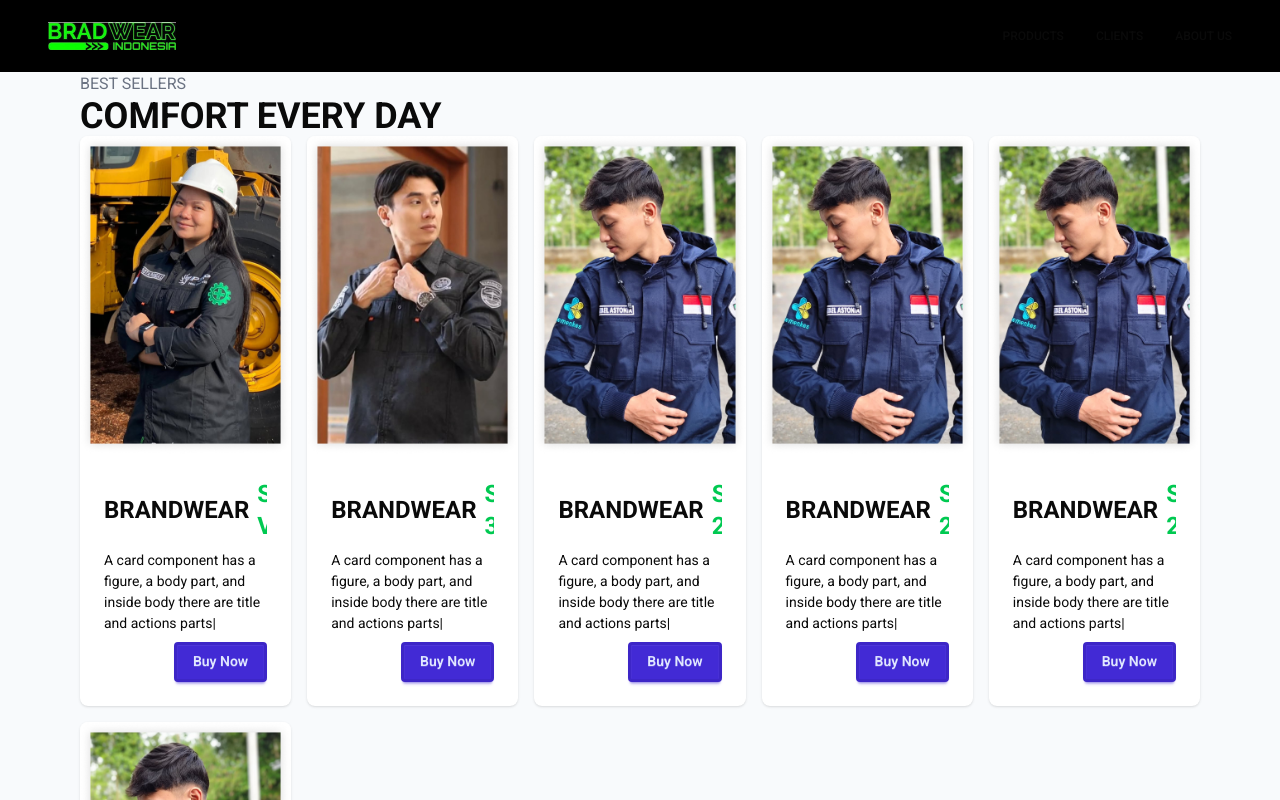
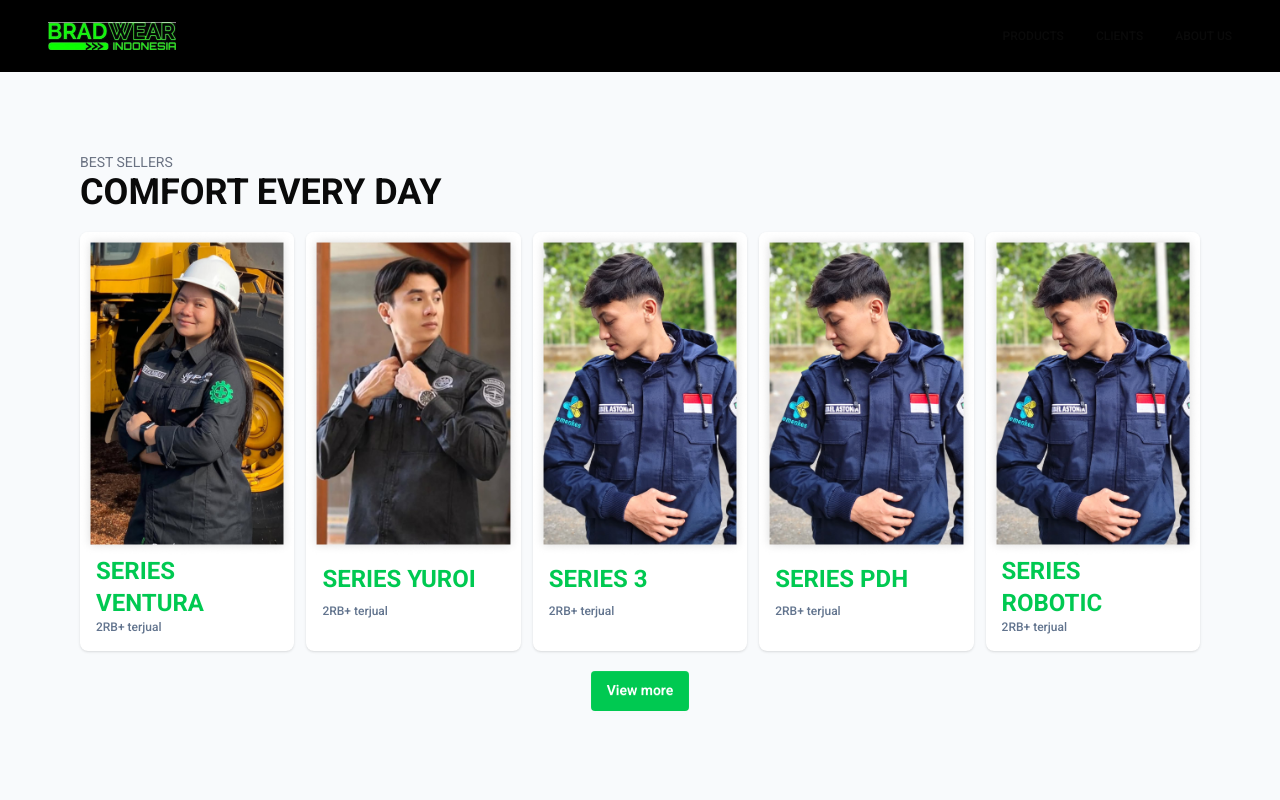
Before and after one commit to Amoebajelek/bradwearindonesia, a Next.js app: page / in a window 1280 px wide. Shown: the top 800 px of the page. Built offline with nearby package versions, Linux system fonts and the light colour scheme.

Commit message:
Content-Add products

```diff
--- a/app/_components/Products.tsx
+++ b/app/_components/Products.tsx
@@ -6,63 +6,99 @@
   {
     id: 1,
     name: "Series Ventura",
-    desc: "A card component has a figure, a body part, and inside body there are title and actions parts|",
+    sells: "2RB+ terjual",
+    desc: "A card component has a figure, a body part, and inside body there are title and actions parts.",
     image: "/Carousel-1.jpg",
   },
   {
     id: 2,
-    name: "Series 3",
-    desc: "A card component has a figure, a body part, and inside body there are title and actions parts|",
+    name: "Series Yuroi",
+    sells: "2RB+ terjual",
+    desc: "A card component has a figure, a body part, and inside body there are title and actions parts.",
     image: "/Carousel-2.jpg",
   },
   {
     id: 3,
-    name: "Series 2",
-    desc: "A card component has a figure, a body part, and inside body there are title and actions parts|",
+    name: "Series 3",
+    sells: "2RB+ terjual",
+    desc: "A card component has a figure, a body part, and inside body there are title and actions parts.",
     image: "/Carousel-3.jpg",
   },
   {
     id: 4,
-    name: "Series 2",
-    desc: "A card component has a figure, a body part, and inside body there are title and actions parts|",
+    name: "Series PDH",
+    sells: "2RB+ terjual",
+    desc: "A card component has a figure, a body part, and inside body there are title and actions parts.",
     image: "/Carousel-3.jpg",
   },
   {
     id: 5,
-    name: "Series 2",
-    desc: "A card component has a figure, a body part, and inside body there are title and actions parts|",
+    name: "Series Robotic",
+    sells: "2RB+ terjual",
+    desc: "A card component has a figure, a body part, and inside body there are title and actions parts.",
     image: "/Carousel-3.jpg",
   },
-  {
-    id: 6,
-    name: "Series 2",
-    desc: "A card component has a figure, a body part, and inside body there are title and actions parts|",
-    image: "/Carousel-3.jpg",
-  },
+  // {
+  //   id: 6,
+  //   name: "Series 1",
+  //   desc: "A card component has a figure, a body part, and inside body there are title and actions parts|",
+  //   image: "/Carousel-3.jpg",
+  // },
+  // {
+  //   id: 7,
+  //   name: "Series Strazard",
+  //   desc: "A card component has a figure, a body part, and inside body there are title and actions parts|",
+  //   image: "/Carousel-3.jpg",
+  // },
+  // {
+  //   id: 8,
+  //   name: "Series Strazard",
+  //   desc: "A card component has a figure, a body part, and inside body there are title and actions parts|",
+  //   image: "/Carousel-3.jpg",
+  // },
+  // {
+  //   id: 9,
+  //   name: "Series 2",
+  //   desc: "A card component has a figure, a body part, and inside body there are title and actions parts|",
+  //   image: "/Carousel-3.jpg",
+  // },
+  // {
+  //   id: 10,
+  //   name: "Series Brad V-2",
+  //   desc: "A card component has a figure, a body part, and inside body there are title and actions parts|",
+  //   image: "/Carousel-3.jpg",
+  // },
+  // {
+  //   id: 10,
+  //   name: "Series Brad V-1",
+  //   desc: "A card component has a figure, a body part, and inside body there are title and actions parts|",
+  //   image: "/Carousel-3.jpg",
+  // },
 ];
 
 export default function Products() {
   return (
     <>
-      <div className="grid grid-cols-5 gap-4">
+      <div className="grid sm:grid-cols-1 md:grid-cols-3 lg:grid-cols-5 gap-3">
         {products.map((product) => (
           <div className="card bg-white shadow-sm" key={product.id}>
             <figure>
               <Image
                 src={product.image}
                 alt="Product 1"
-                className=" object-full"
+                className="w-full"
                 width={360}
-                height={128}
+                height={24}
                 loading="lazy"
               />
             </figure>
-            <div className="card-body">
-              <h2 className="card-title uppercase text-2xl font-bold overflow-hidden min-w-full">BRANDWEAR <span className=" text-green-500">{product.name}</span></h2>
-              <p className="">{product.desc}</p>
-              <div className="card-actions justify-end">
-                <button className="btn btn-primary">Buy Now</button>
-              </div>
+            <div className="card-body p-4 pt-0 gap-0">
+              <p className="card-title uppercase text-2xl font-bold text-green-500">
+                {product.name}
+              </p>
+              <p className="text-slate-500 text-xs font-medium">
+                {product.sells}
+              </p>
             </div>
           </div>
         ))}
--- a/app/page.tsx
+++ b/app/page.tsx
@@ -1,18 +1,26 @@
 import Navbar from "./_components/Navbar";
 import Products from "./_components/Products";
+import Link from "next/link";
 
 export default function Home() {
   return (
     <div className="flex flex-col w-full min-h-screen bg-slate-50">
       <Navbar />
-      <div className="flex flex-col w-full px-20 justify-center">
-        <div className="flex flex-col">
-          <p className="uppercase text-base font-regular text-gray-500">
+      <div className="flex flex-col w-full p-20 justify-center gap-5">
+        <div className="flex flex-col gap-0">
+          <p className="uppercase text-sm font-regular text-gray-500">
             best sellers
           </p>
           <h2 className="uppercase text-4xl font-bold">comfort every day</h2>
         </div>
         <Products />
+        <div className="card-actions justify-center">
+          <Link href="#">
+            <button className="btn border-none bg-green-500 text-white">
+              View more
+            </button>
+          </Link>
+        </div>
       </div>
     </div>
   );
```
